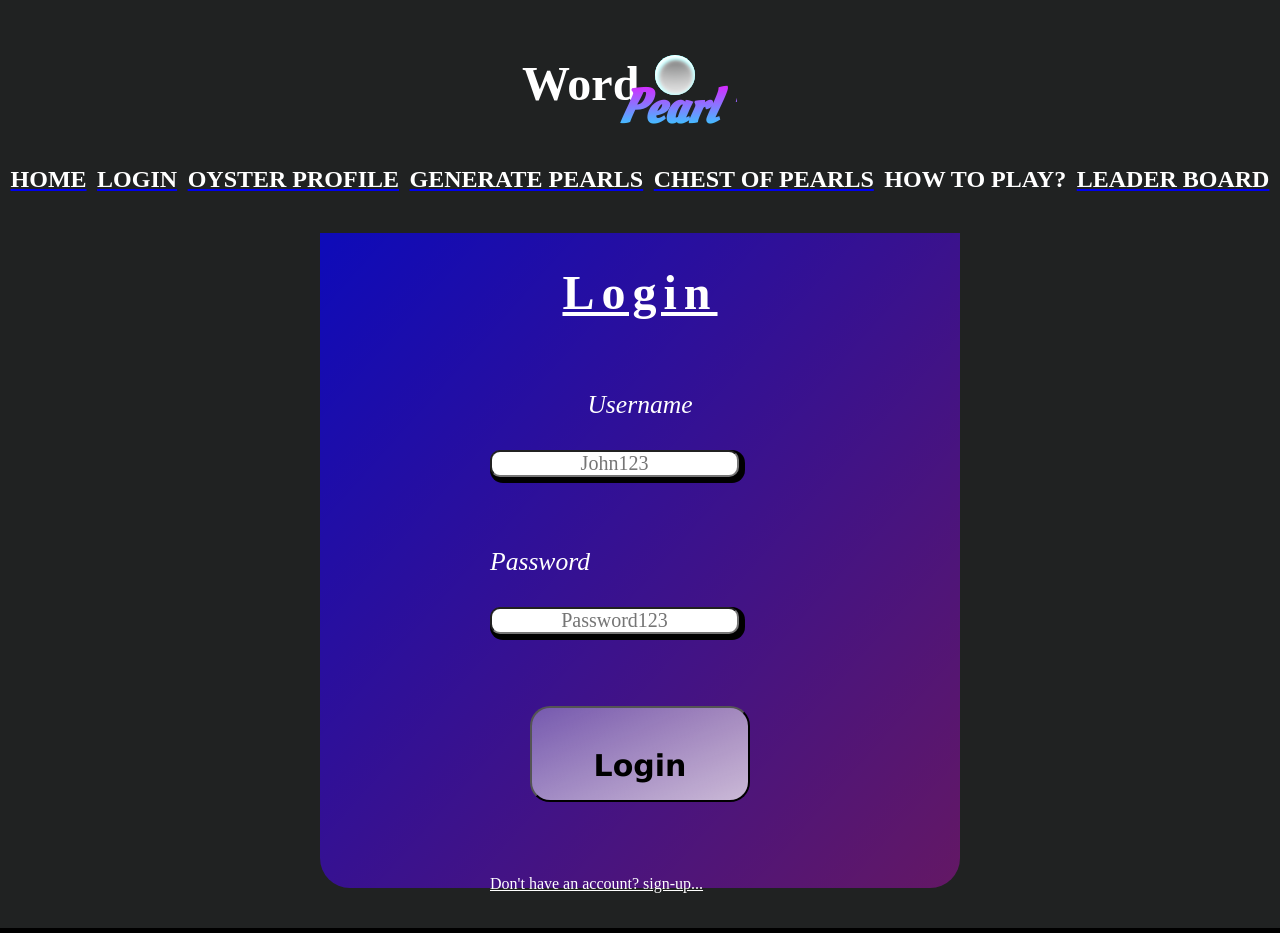
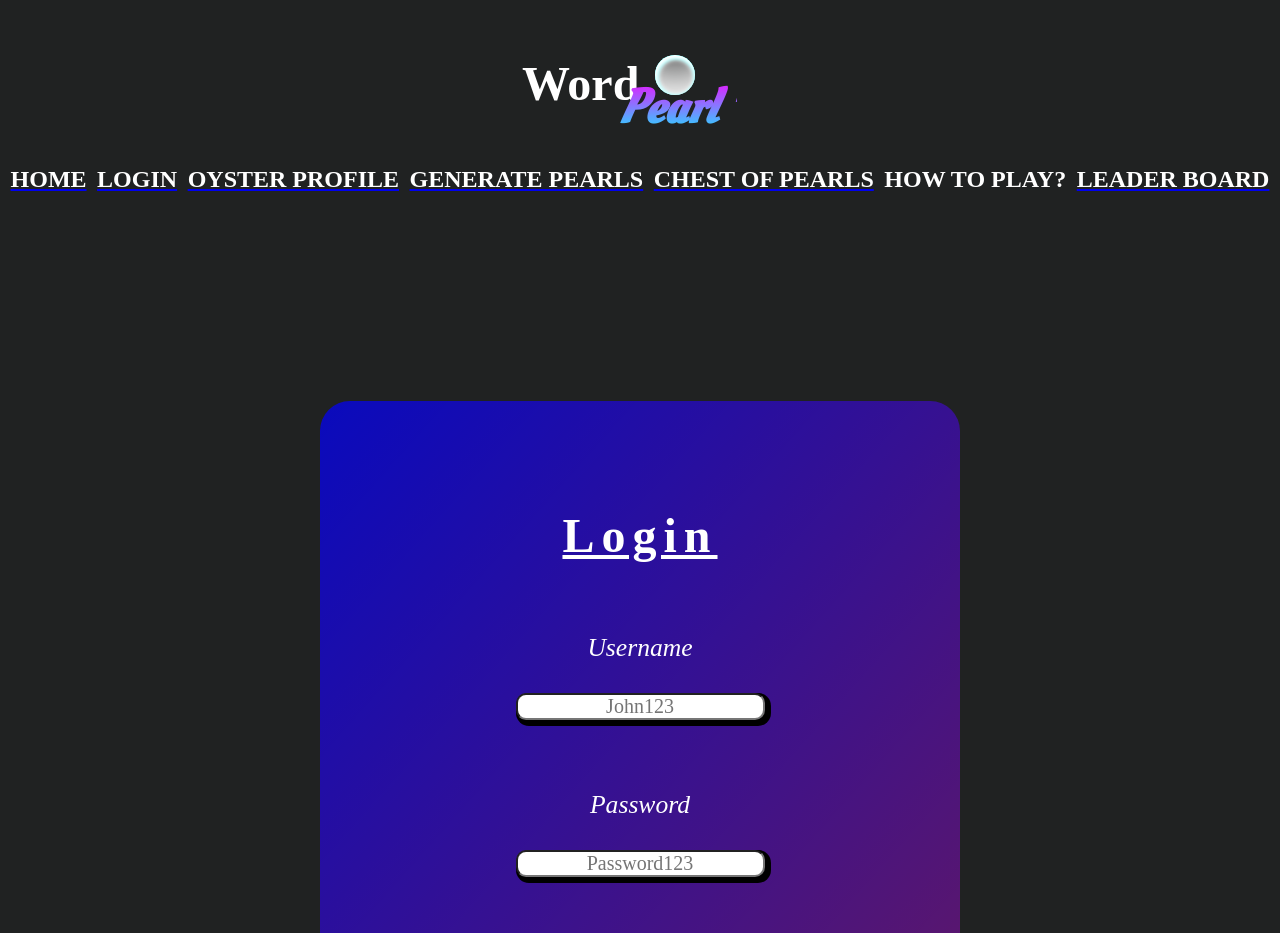
Before and after one commit to Ikrambo92/WordPearl-Frontend, a React (Create React App) app in the folder wordpearl/: page /Login in a window 1280 px wide. Shown: the top 933 px of the page. Built offline with nearby package versions, Linux system fonts and the light colour scheme.

Commit message:
navbar sorted

```diff
--- a/wordpearl/src/Components/Home.css
+++ b/wordpearl/src/Components/Home.css
@@ -16,7 +16,6 @@ body {
 
 .home-text {
     position: absolute;
-    top: 50%;
     left: 50%;
     transform: translate(-50%, -50%);
     text-align: center;
@@ -69,7 +68,7 @@ body {
 }
 
 .pearl-container {
-    height: 100vh;
+    height: 50vh;
     position: relative;
     display: flex;
     justify-content: center;
--- a/wordpearl/src/Components/Login.css
+++ b/wordpearl/src/Components/Login.css
@@ -7,10 +7,19 @@
   margin-top: 10%;
 }
 
+#form {
+  display: flex;
+  justify-content: flex-start;
+  flex-direction: column;
+  align-items: center;
+  position: relative;
+  top: 0%;
+}
+
 .creds {
   display: flex;
   justify-content: center;
-  flex-direction: column;
+  flex-flow: column wrap;
   align-items: center;
   background: linear-gradient(
     to right bottom,
@@ -116,10 +125,6 @@
   padding-bottom: 20px;
 }
 
-.creds form {
-  margin-bottom: 40px;
-  width: 300px;
-}
 
 .creds link {
 margin-bottom: 30px;
--- a/wordpearl/src/Components/Login.jsx
+++ b/wordpearl/src/Components/Login.jsx
@@ -52,7 +52,7 @@ const Login = () => {
                     <form id='form'>
                         <input type="text" name="username-input" id="uname" placeholder='John123' onChange={handleChangeUsername} />
                         <h3>Password</h3>
-                        <input type="text" name="password-input" id="pname" placeholder='Password123' onChange={handleChangePassword} />
+                        <input type="password" name="password-input" id="pname" placeholder='Password123' onChange={handleChangePassword} />
                         <div className="button">
                             <button className='button' onClick={handleClick} >Login</button>
                         </div>
--- a/wordpearl/src/Components/Navbar.css
+++ b/wordpearl/src/Components/Navbar.css
@@ -46,7 +46,7 @@ nav {
 }
 
 .nav-bar {
-  position: fixed;
+  position: sticky;
   top: 0%;
   z-index: 500;
 }
--- a/wordpearl/src/Components/Signup.jsx
+++ b/wordpearl/src/Components/Signup.jsx
@@ -31,16 +31,16 @@ const Signup = () => {
     }
 
     const handleClick = () => {
-        if(password !== confirmPassword){
+        if (password !== confirmPassword) {
             alert('Your passwords do not match')
             return;
         }
-        else if(username === '' || password === '' || avaUrl === ''){
+        else if (username === '' || password === '' || avaUrl === '') {
             alert('Both username and password and Avatar URL must be filled in')
             return;
         }
         getOysterByUsername(username).then((response) => {
-            if(response.length !== 0){
+            if (response.length !== 0) {
                 alert('This username is already taken')
                 return;
             } else {
@@ -62,19 +62,19 @@ const Signup = () => {
         setUser({})
     }
 
-    if(isSignUp) return <h2>Signing up!...</h2>
-    if(user.id === undefined){
+    if (isSignUp) return <h2>Signing up!...</h2>
+    if (user.id === undefined) {
         return (
             <div className="login-container">
                 <div className='creds'>
                     <h2>Sign Up</h2>
                     <h3>New Username</h3>
-                <input type="text" name="username-input" id="uname" placeholder='Jane123' onChange={handleChangeUsername}/>
+                    <input type="text" name="username-input" id="uname" placeholder='Jane123' onChange={handleChangeUsername} />
                     <h3>Password</h3>
-                <input type="text" name="password-input" id="pname" placeholder='Password123' onChange={handleChangePassword}/><h3>Confirm Password</h3>
-                <input type="text" name="password-input" id="cname" placeholder='Password123' onChange={handChangeConfirmPassword}/>
+                    <input type="password" name="password-input" id="pname" placeholder='Password123' onChange={handleChangePassword} /><h3>Confirm Password</h3>
+                    <input type="password" name="password-input" id="cname" placeholder='Password123' onChange={handChangeConfirmPassword} />
                     <h3>Avatar URL</h3>
-                <input type="text" name="Avatar-URL-input" id="avname" placeholder='URL' onChange={handleChangeUrl}/>
+                    <input type="text" name="Avatar-URL-input" id="avname" placeholder='URL' onChange={handleChangeUrl} />
                     <a href='/Login'>Already have an account? Log in</a>
                     <div className="button">
                         <button onClick={handleClick} >Signup</button>
--- a/wordpearl/src/Components/SingleOyster.css
+++ b/wordpearl/src/Components/SingleOyster.css
@@ -10,7 +10,6 @@
     align-items: center;
     min-height: 100vh;
     flex-flow: column wrap;
-    margin-top: 20%;
 }
 
 .card1 {
```
Also changed, not shown: wordpearl/src/Components/Home.jsx (indentation only). Lines whose indentation alone changed are shown as unchanged.
